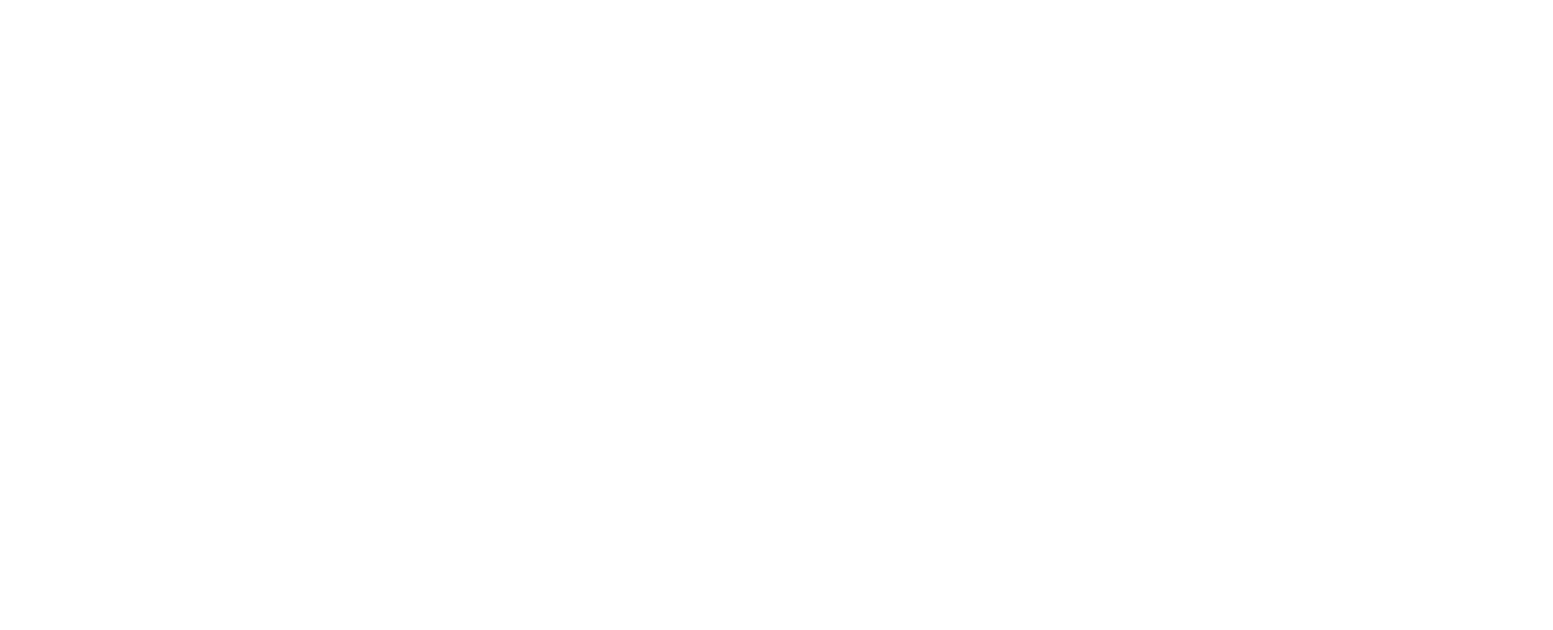
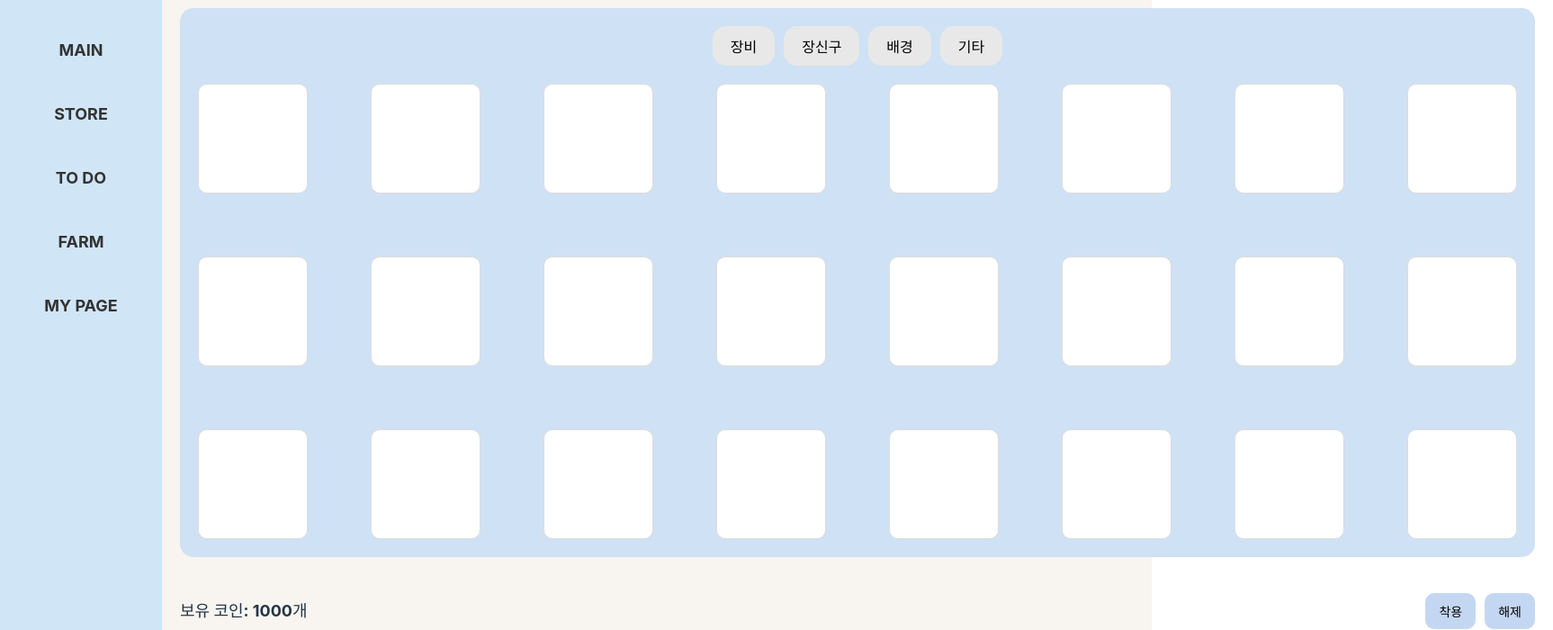
Before and after one commit to MTVS-3rd-TODORIAN/TODORIAN_FE, a React (Vite) app: page /closet in a window 1280 px wide. Before the commit this address had no page. Shown: the part 100-800 px from the top of the page at 90% size, 1726 px wide, since content can reach past the window. Built offline with nearby package versions, Linux system fonts and the light colour scheme.

Commit message:
[Feat] : inventory page 구현

```diff
--- a/package.json
+++ b/package.json
@@ -26,6 +26,6 @@
     "eslint-plugin-react-hooks": "^5.1.0-rc.0",
     "eslint-plugin-react-refresh": "^0.4.9",
     "globals": "^15.9.0",
-    "vite": "^5.4.2"
+    "vite": "^5.4.1"
   }
 }
--- a/src/App.jsx
+++ b/src/App.jsx
@@ -6,6 +6,7 @@
 } from 'react-router-dom';
 import Main from './pages/Main';
 import Todo from './pages/todo/Todo';
+import Inventory from './pages/inventory/Inventory';
 // Import other components for routing here...
 
 function App() {
@@ -14,6 +15,7 @@
       <>
         <Route path="/main" element={<Main/>}/>
         <Route path="/today-deal" element={<Todo/>}/>
+        <Route path="/closet" element={<Inventory/>}/>
       </>
     </Routes>
   );
--- /dev/null
+++ b/src/pages/inventory/Inventory.jsx
@@ -0,0 +1,195 @@
+import React, { useState } from 'react';
+import styled from 'styled-components';
+import logoImg from '../../assets/images/todo/logo.png';
+
+const Container = styled.div`
+  display: flex;
+  background-color: #f8f4ef;
+  height: 100vh;
+  width: 100vw;
+`;
+
+const Sidebar = styled.div`
+  background-color: #d0e6f6;
+  width: 250px;
+  padding: 20px;
+  display: flex;
+  flex-direction: column;
+  align-items: center;
+`;
+
+const Logo = styled.img`
+  width: 140px;
+  height: 80px;
+  margin-bottom: 20px;
+`;
+
+const SidebarButton = styled.button`
+  background: none;
+  border: none;
+  width: 100%;
+  padding: 15px 0;
+  margin: 10px 0;
+  border-radius: 20px;
+  font-size: 18px;
+  cursor: pointer;
+  font-weight: bold;
+  color: #333;
+  &:hover {
+    background-color: #c4d7f2;
+  }
+`;
+
+const Header = styled.div`
+  display: flex;
+  justify-content: center;
+  align-items: center;
+  margin-bottom: 30px;
+`;
+
+const ContentArea = styled.div`
+  flex: 1;
+  padding: 20px;
+  display: flex;
+  flex-direction: column;
+  justify-content: space-between;
+`;
+
+const InventoryTitle = styled.h1`
+  margin-left: 20px;
+  font-size: 24px;
+  color: #333;
+`;
+
+const InventoryBox = styled.div`
+  background-color: #CFE1F4;
+  border-radius: 15px;
+  padding: 20px;
+  margin-bottom: 20px;
+`;
+
+const CategoryButtons = styled.div`
+  display: flex;
+  justify-content: center;
+  margin-bottom: 20px;
+`;
+
+const CategoryButton = styled.button`
+  background-color: #e8e8e8;
+  border: none;
+  margin: 0 5px;
+  padding: 10px 20px;
+  border-radius: 15px;
+  font-size: 16px;
+  cursor: pointer;
+  &:hover {
+    background-color: #c4d7f2;
+  }
+`;
+
+const InventoryGrid = styled.div`
+  display: grid;
+  grid-template-columns: repeat(8, 1fr);
+  gap: 70px;
+  flex-grow: 1;
+`;
+
+const InventoryItem = styled.div`
+  background-color: #fff;
+  border: 1px solid #ddd;
+  width: 120px;
+  height: 120px;
+  display: flex;
+  align-items: center;
+  justify-content: center;
+  cursor: pointer;
+  &:hover {
+    background-color: #f1f1f1;
+  };
+  border-radius : 10px;
+`;
+
+const Footer = styled.div`
+  display: flex;
+  justify-content: space-between;
+  align-items: center;
+  margin-top: 20px;
+`;
+
+const CoinDisplay = styled.div`
+  font-size: 18px;
+  font-weight: bold;
+`;
+
+const ActionButtons = styled.div`
+  display: flex;
+  gap: 10px;
+`;
+
+const ActionButton = styled.button`
+  background-color: #c4d7f2;
+  border: none;
+  padding: 10px 15px;
+  border-radius: 10px;
+  font-size: 14px;
+  cursor: pointer;
+  &:hover {
+    background-color: #a0bde0;
+  }
+`;
+
+function Inventory(){
+
+    const [inventoryType, setInventoryType] = useState('장비');
+    const [coins, setCoins] = useState(1000); // 보유 코인 수
+    const [inventoryItems, setInventoryItems] = useState(Array(24).fill(null)); // 3x8 인벤토리 아이템
+
+    const handleCategoryChange = (type) => {
+      setInventoryType(type);
+    };
+
+    return (
+        <Container>
+            <Sidebar>
+                <Logo src={logoImg} alt="Logo" />
+                <SidebarButton>MAIN</SidebarButton>
+                <SidebarButton>STORE</SidebarButton>
+                <SidebarButton>TO DO</SidebarButton>
+                <SidebarButton>FARM</SidebarButton>
+                <SidebarButton>MY PAGE</SidebarButton>
+            </Sidebar>
+
+            <ContentArea>
+                <Header>
+                    <InventoryTitle>Inventory</InventoryTitle>
+                </Header>
+
+                <InventoryBox>
+                    <CategoryButtons>
+                        {['장비', '장신구', '배경', '기타'].map((type) => (
+                        <CategoryButton key={type} onClick={() => handleCategoryChange(type)}>
+                            {type}
+                        </CategoryButton>
+                        ))}
+                    </CategoryButtons>
+
+                    <InventoryGrid>
+                        {inventoryItems.map((item, index) => (
+                        <InventoryItem key={index}>{item ? item.name : ''}</InventoryItem>
+                        ))}
+                    </InventoryGrid>
+                </InventoryBox>
+
+                <Footer>
+                    <CoinDisplay>보유 코인: {coins}개</CoinDisplay>
+                    <ActionButtons>
+                        <ActionButton>착용</ActionButton>
+                        <ActionButton>해제</ActionButton>
+                    </ActionButtons>
+                </Footer>
+            </ContentArea>
+        </Container>
+    );
+}
+
+export default Inventory;
```
